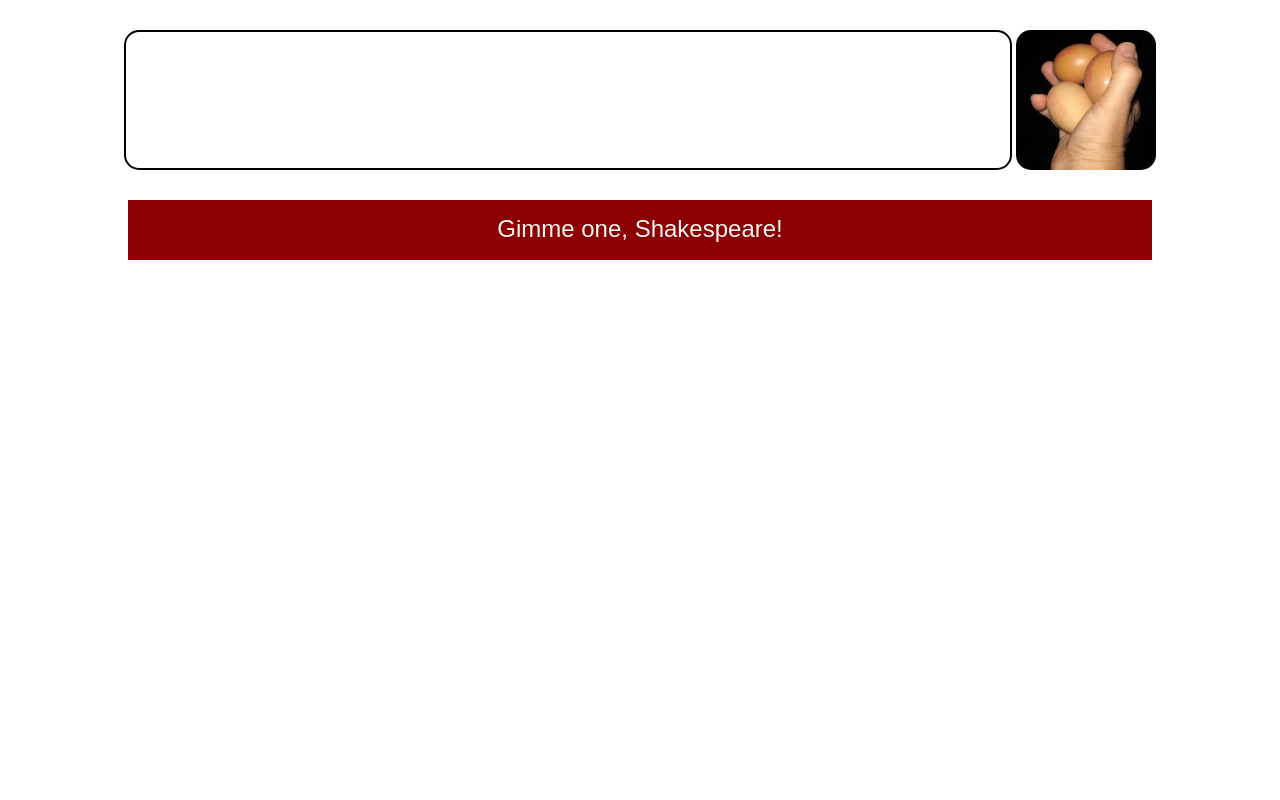
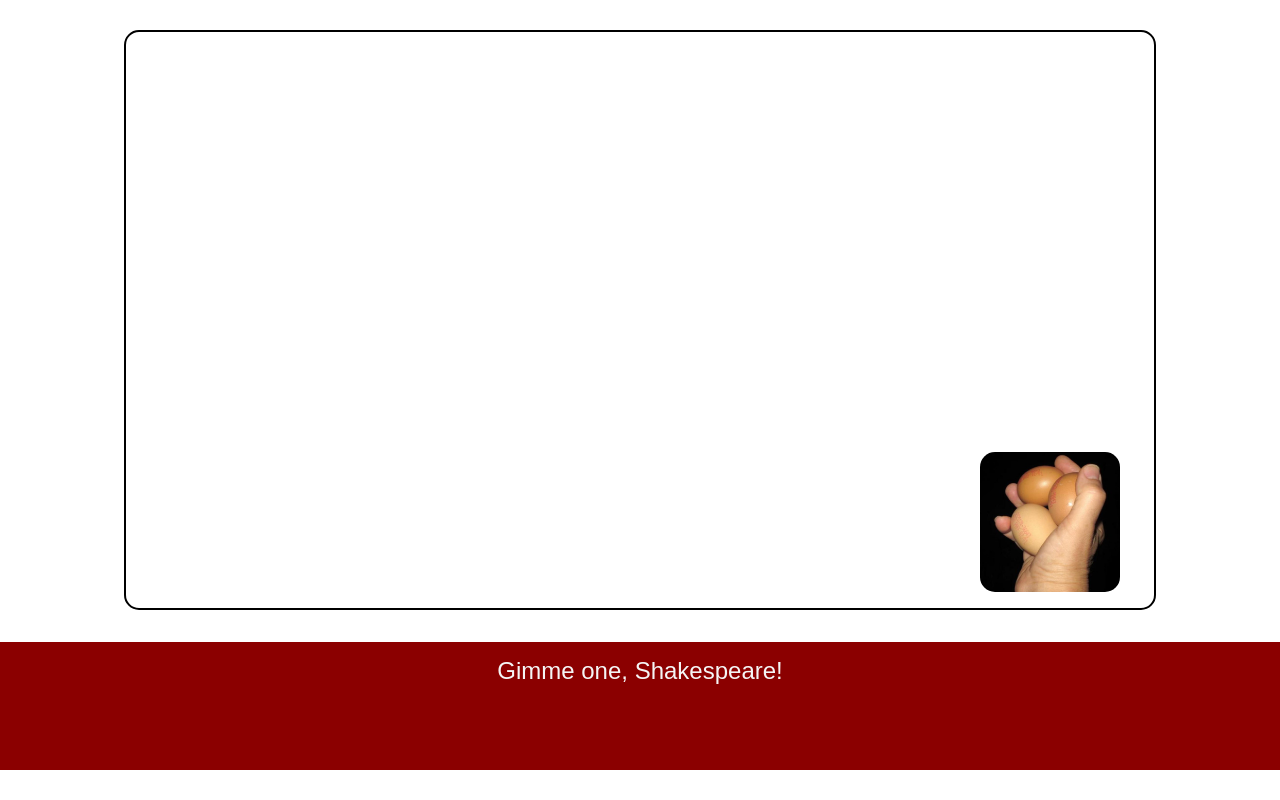
Before and after one commit to Niwinski/node-chatapp, a website: page public/insult/index.html in a window 1280 px wide. Drawn offline with Linux system fonts and the light colour scheme.

Commit message:
fixing margins

```diff
--- a/public/insult/insult.js
+++ b/public/insult/insult.js
@@ -15,7 +15,7 @@
 
 btnInsult.addEventListener("click", () => {
     console.log("hit me!");
-    messages.innerHTML = getInsult();
+    messages.innerHTML = "<p>" + getInsult() + "</p>";
 });
 
 const getInsult = () => {
--- a/public/insult/styles.css
+++ b/public/insult/styles.css
@@ -1,13 +1,16 @@
 /* General Styles */
 
-* {
+body {
+    color: #333333;
+    font-family: Helvetica, Arial, sans-serif;
+    width: 100vw;
+    height: 100vh;
     margin: 0;
     padding: 0;
-    box-sizing: border-box;
 }
 button {
-    width: 80vw;
-    height: 60px;
+    width: 100vw;
+    height: 16vh;
     font-size: 24px;
     background: darkred;
     color: whitesmoke;
@@ -17,15 +20,12 @@
     font-weight: 300;
     display: flex;
     padding: 15px;
-}
-
-body {
-    color: #333333;
-    font-family: Helvetica, Arial, sans-serif;
+    bottom: 30px;
+    position: absolute;
 }
 
 .insult {
-    height: 200px;
+    height: 80vh;
     width: 81vw;
     text-align: center;
     justify-content: center;
@@ -43,7 +43,9 @@
 }
 
 .eggs img {
-    margin: 30px 2px;
+    position: absolute;
+    bottom: 26vh;
+    right: 20vh;
     width: 140px;
     height: 140px;
     border-radius: 15px;
```
Also changed, not shown: public/insult/index.html (+3 -2 lines).
